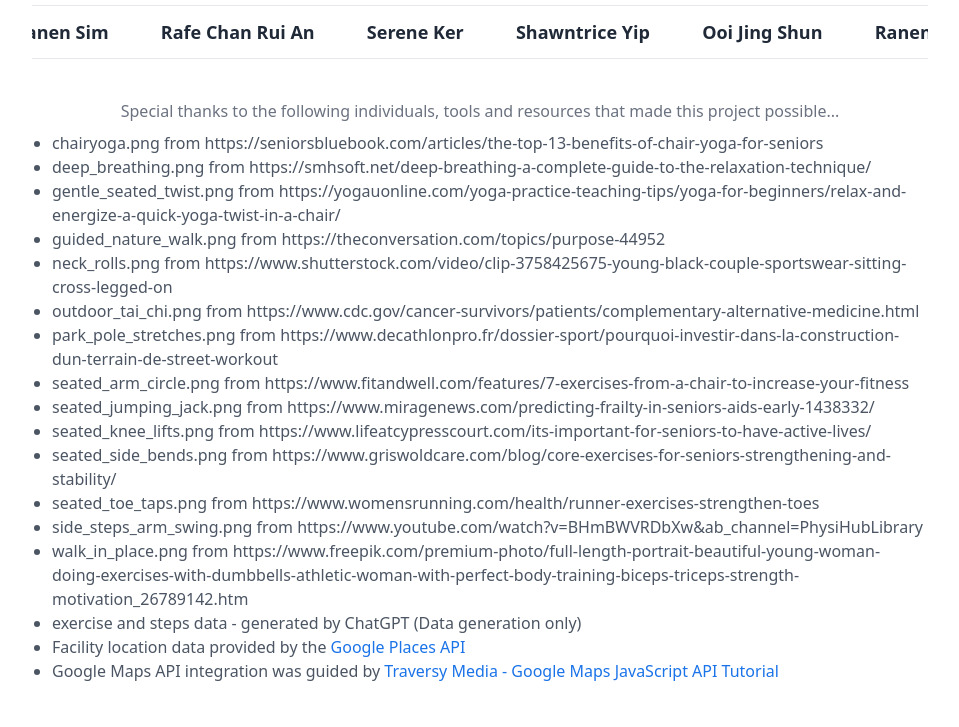
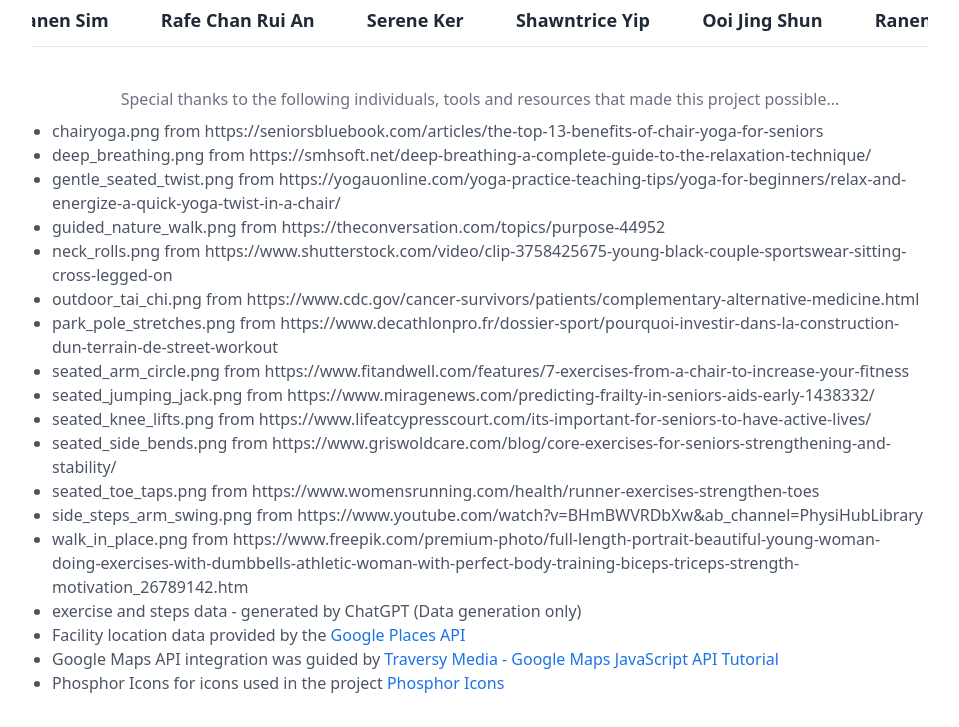
Before and after one commit to fisherman-23/BED2025Apr_P03_T2, a website: page public/credit.html in a window 1280 px wide. Shown: the part 170-897 px from the top of the page, without its empty margins (160-1119 px from the left). Drawn offline with nearby package versions, Linux system fonts and the light colour scheme.

Commit message:
docs: add phosphor icon credits

```diff
--- a/public/credit.html
+++ b/public/credit.html
@@ -128,6 +128,14 @@
             Traversy Media - Google Maps JavaScript API Tutorial
           </a>
         </li>
+        <li>
+          Phosphor Icons for icons used in the project
+          <a href="https://phosphoricons.com/" target="_blank" rel="noopener noreferrer"
+            style="color: #1a73e8; text-decoration: none;">
+            Phosphor Icons
+          </a>
+
+        </li>
       </ul>
     </div>
 </body>
```
